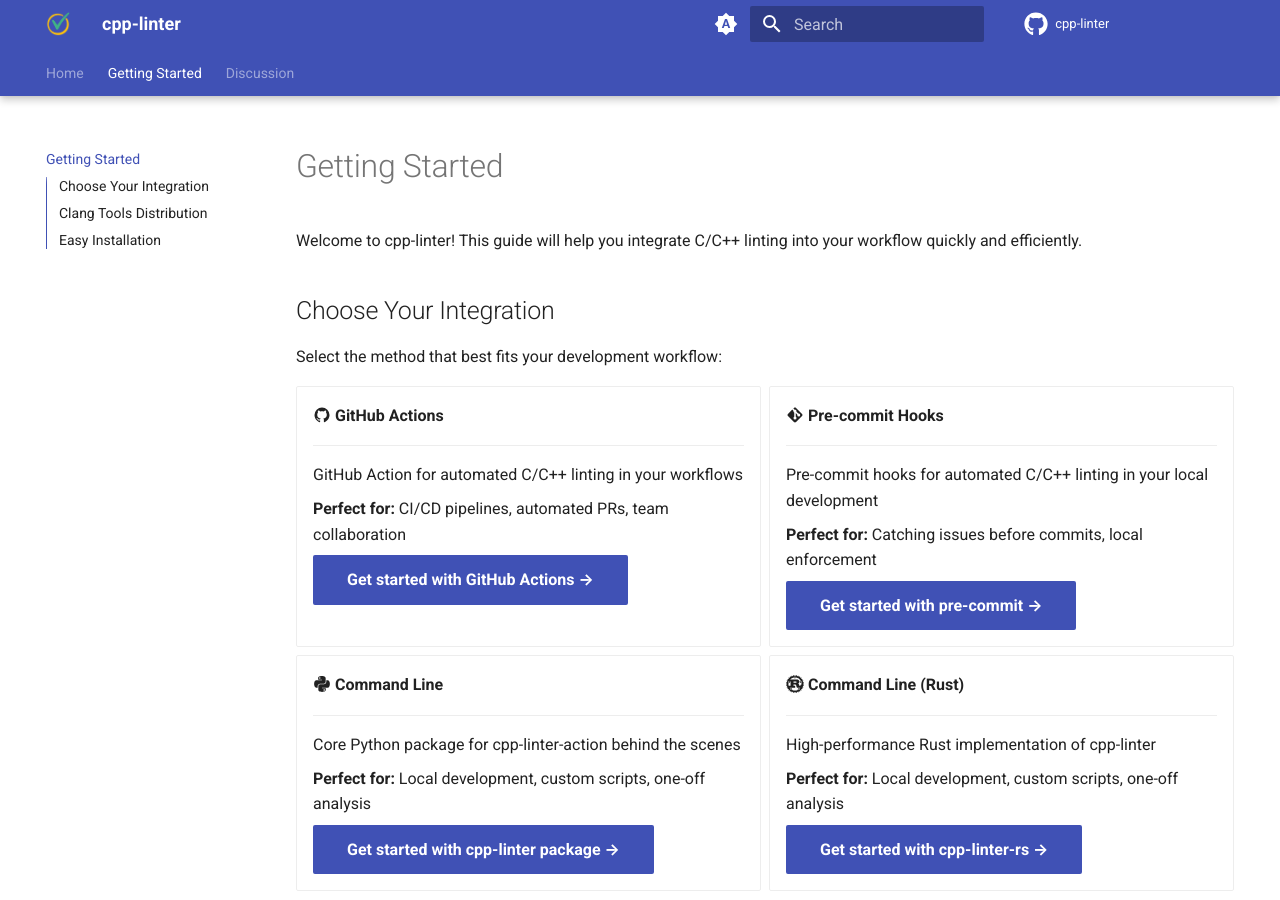
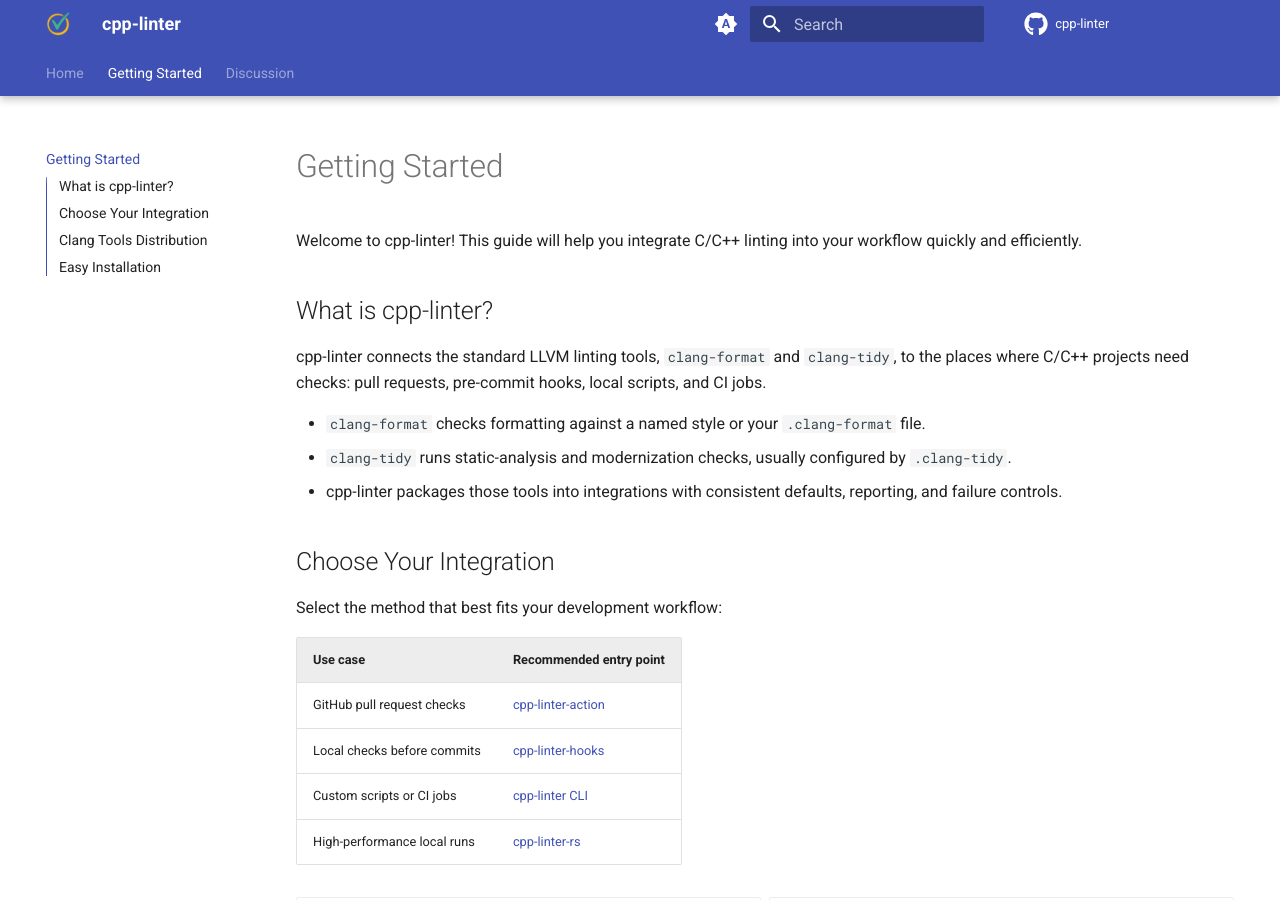
Before and after one commit to cpp-linter/cpp-linter.github.io, an MkDocs documentation site: the page built from docs/getting-started.md, in a window 1280 px wide and 900 px high. Built offline with MkDocs 1.6.1 and Material for MkDocs 9.7.7, drawn with Linux system fonts in a browser that asks for light colours.

Commit message:
Update getting started guide and index documentation for cpp-linter
- Enhance the "Getting Started" section with detailed cpp-linter features and integration options.
- Update the version of cpp-linter-hooks in the index documentation to v1.4.0 and simplify clang-tidy checks.

```diff
--- a/docs/getting-started.md
+++ b/docs/getting-started.md
@@ -1,12 +1,28 @@
 # Getting Started
 
 Welcome to cpp-linter! This guide will help you integrate C/C++ linting into your workflow quickly and efficiently.
+
+## What is cpp-linter?
+
+cpp-linter connects the standard LLVM linting tools, `clang-format` and `clang-tidy`, to the places where C/C++ projects need checks: pull requests, pre-commit hooks, local scripts, and CI jobs.
+
+- `clang-format` checks formatting against a named style or your `.clang-format` file.
+- `clang-tidy` runs static-analysis and modernization checks, usually configured by `.clang-tidy`.
+- cpp-linter packages those tools into integrations with consistent defaults, reporting, and failure controls.
 
 ## Choose Your Integration
 
 <!-- markdownlint-disable MD033 -->
 
 Select the method that best fits your development workflow:
+
+| Use case | Recommended entry point |
+| --- | --- |
+| GitHub pull request checks | [cpp-linter-action](https://cpp-linter.github.io/cpp-linter-action/) |
+| Local checks before commits | [cpp-linter-hooks](https://github.com/cpp-linter/cpp-linter-hooks) |
+| Custom scripts or CI jobs | [cpp-linter CLI](https://cpp-linter.github.io/cpp-linter/) |
+| High-performance local runs | [cpp-linter-rs](https://cpp-linter.github.io/cpp-linter-rs/) |
+
 
 <div class="grid cards" markdown>
 
```
Also changed, not shown: docs/index.md (+4 -12 lines).
